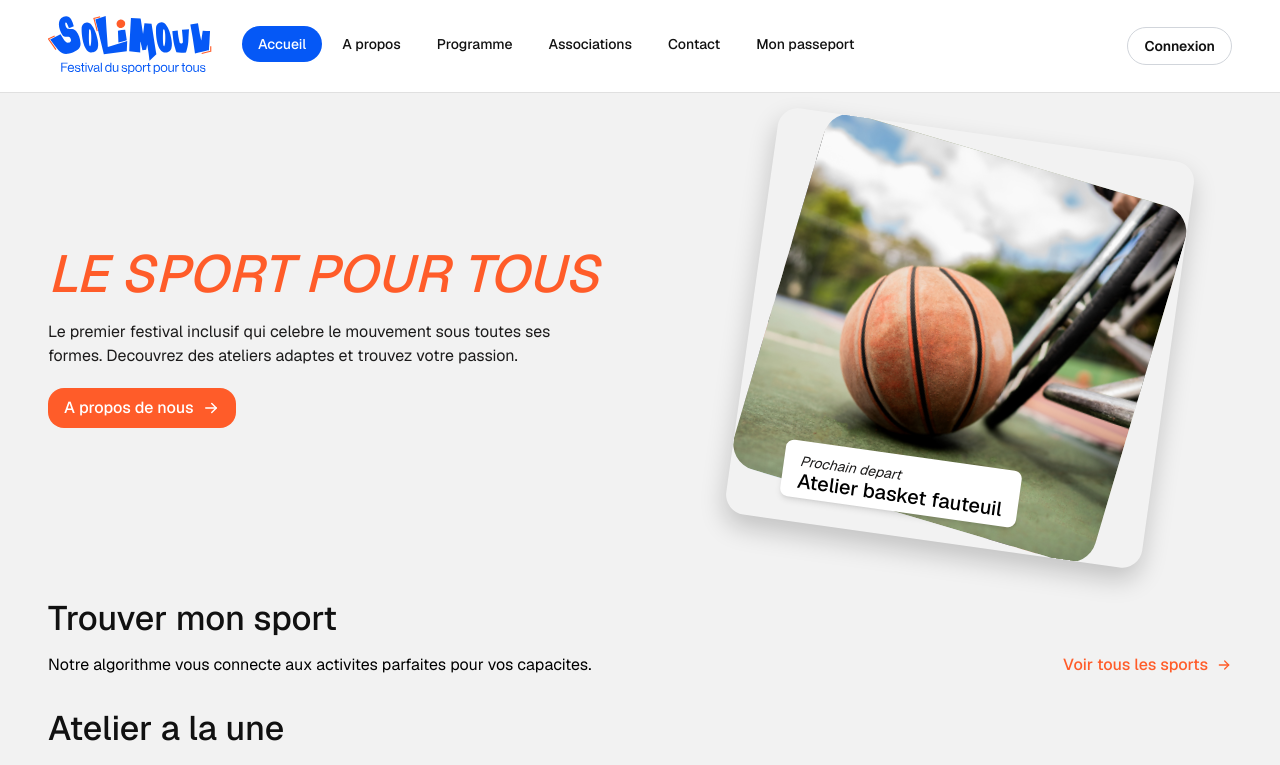
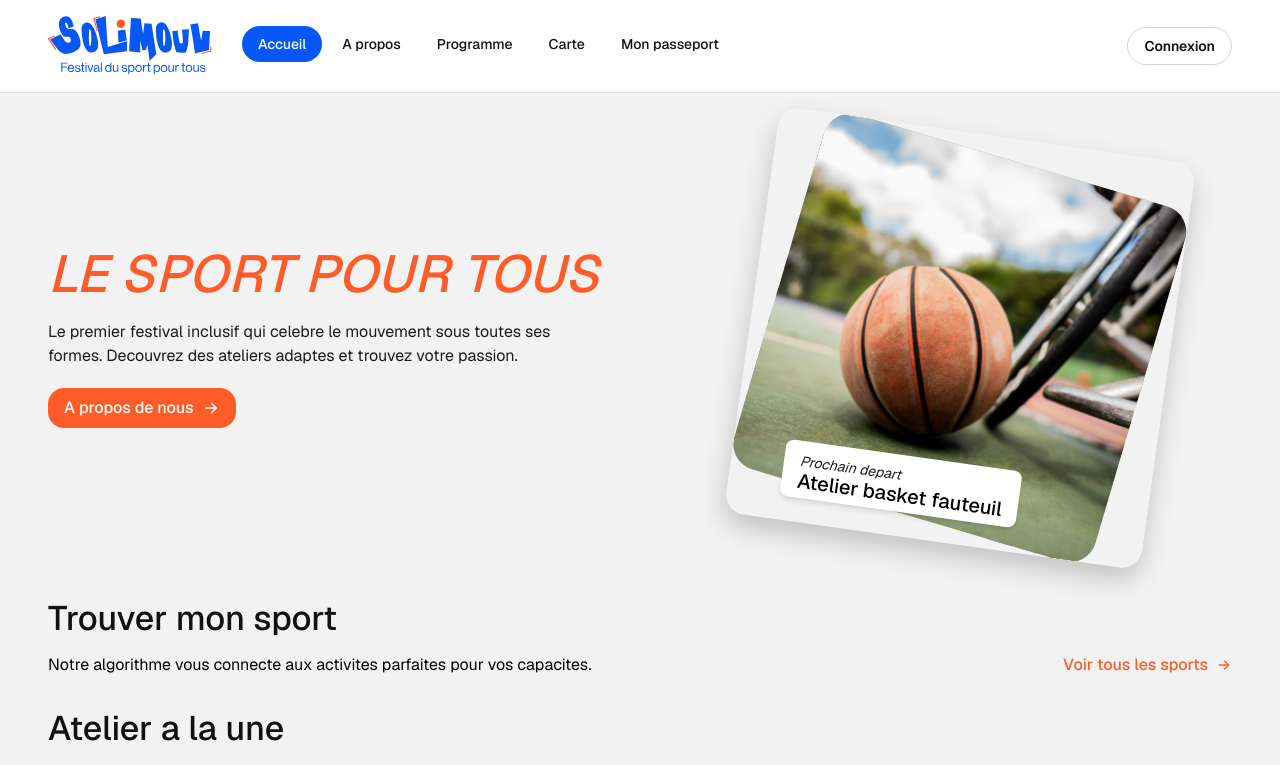
Before and after one commit to Joulelone/Solimouv, a Next.js app: page / in a window 1280 px wide. Shown: the top 765 px of the page. Built offline with nearby package versions, Linux system fonts and the light colour scheme; no server answers.

Commit message:
Update desktop navbar links and labels

```diff
--- a/src/app/a-propos/about-client.tsx
+++ b/src/app/a-propos/about-client.tsx
@@ -13,8 +13,7 @@ const baseLinks = [
   { href: "/", label: "Accueil" },
   { href: "/a-propos", label: "A propos" },
   { href: "/programme", label: "Programme" },
-  { href: "/associations", label: "Associations" },
-  { href: "/contact", label: "Contact" },
+  { href: "/contact", label: "Carte" },
   { href: "/passport", label: "Mon passeport" },
 ];
 
@@ -140,7 +139,7 @@ export function AboutClient() {
 
   const links = useMemo(() => {
     if (user) {
-      return [...baseLinks, { href: "/organisateur", label: "Espace organisateur" }, { href: "/app/dashboard", label: "Dashboard" }];
+      return [...baseLinks, { href: "/organisateur", label: "Espace organisateur" }];
     }
     return baseLinks;
   }, [user]);
--- a/src/app/contact/contact-map-client.tsx
+++ b/src/app/contact/contact-map-client.tsx
@@ -33,8 +33,7 @@ const baseLinks = [
   { href: "/", label: "Accueil" },
   { href: "/a-propos", label: "A propos" },
   { href: "/programme", label: "Programme" },
-  { href: "/associations", label: "Associations" },
-  { href: "/contact", label: "Contact" },
+  { href: "/contact", label: "Carte" },
   { href: "/passport", label: "Mon passeport" },
 ];
 
@@ -251,7 +250,7 @@ export default function ContactMapClient() {
 
   const links = useMemo(() => {
     if (user) {
-      return [...baseLinks, { href: "/organisateur", label: "Espace organisateur" }, { href: "/app/dashboard", label: "Dashboard" }];
+      return [...baseLinks, { href: "/organisateur", label: "Espace organisateur" }];
     }
     return baseLinks;
   }, [user]);
--- a/src/app/page.tsx
+++ b/src/app/page.tsx
@@ -23,8 +23,7 @@ const baseLinks = [
   { href: "/", label: "Accueil" },
   { href: "/a-propos", label: "A propos" },
   { href: "/programme", label: "Programme" },
-  { href: "/associations", label: "Associations" },
-  { href: "/contact", label: "Contact" },
+  { href: "/contact", label: "Carte" },
   { href: "/passport", label: "Mon passeport" },
 ];
 
@@ -198,7 +197,7 @@ export default function HomePage() {
 
   const links = useMemo(() => {
     if (user) {
-      return [...baseLinks, { href: "/organisateur", label: "Espace organisateur" }, { href: "/app/dashboard", label: "Dashboard" }];
+      return [...baseLinks, { href: "/organisateur", label: "Espace organisateur" }];
     }
     return baseLinks;
   }, [user]);
--- a/src/app/passport/page.tsx
+++ b/src/app/passport/page.tsx
@@ -33,8 +33,7 @@ const baseLinks = [
   { href: "/", label: "Accueil" },
   { href: "/a-propos", label: "A propos" },
   { href: "/programme", label: "Programme" },
-  { href: "/associations", label: "Associations" },
-  { href: "/contact", label: "Contact" },
+  { href: "/contact", label: "Carte" },
   { href: "/passport", label: "Mon passeport" },
 ];
 
@@ -141,7 +140,7 @@ export default function PassportPage() {
   const origin = typeof window !== "undefined" ? window.location.origin : "";
   const links = useMemo(() => {
     if (user) {
-      return [...baseLinks, { href: "/organisateur", label: "Espace organisateur" }, { href: "/app/dashboard", label: "Dashboard" }];
+      return [...baseLinks, { href: "/organisateur", label: "Espace organisateur" }];
     }
 
     return baseLinks;
--- a/src/app/programme/mon-programme/programme-result-client.tsx
+++ b/src/app/programme/mon-programme/programme-result-client.tsx
@@ -25,8 +25,7 @@ const baseLinks = [
   { href: "/", label: "Accueil" },
   { href: "/a-propos", label: "A propos" },
   { href: "/programme", label: "Programme" },
-  { href: "/associations", label: "Associations" },
-  { href: "/contact", label: "Contact" },
+  { href: "/contact", label: "Carte" },
   { href: "/passport", label: "Mon passeport" },
 ];
 
@@ -152,7 +151,6 @@ export function MonProgrammeClient() {
       return [
         ...baseLinks,
         { href: "/organisateur", label: "Espace organisateur" },
-        { href: "/app/dashboard", label: "Dashboard" },
       ];
     }
     return baseLinks;
--- a/src/app/programme/programme-client.tsx
+++ b/src/app/programme/programme-client.tsx
@@ -25,8 +25,7 @@ const baseLinks = [
   { href: "/", label: "Accueil" },
   { href: "/a-propos", label: "A propos" },
   { href: "/programme", label: "Programme" },
-  { href: "/associations", label: "Associations" },
-  { href: "/contact", label: "Contact" },
+  { href: "/contact", label: "Carte" },
   { href: "/passport", label: "Mon passeport" },
 ];
 
@@ -116,7 +115,6 @@ export function ProgrammeClient() {
       return [
         ...baseLinks,
         { href: "/organisateur", label: "Espace organisateur" },
-        { href: "/app/dashboard", label: "Dashboard" },
       ];
     }
     return baseLinks;
--- a/src/components/site-header.tsx
+++ b/src/components/site-header.tsx
@@ -11,8 +11,7 @@ const baseLinks = [
   { href: "/", label: "Accueil" },
   { href: "/a-propos", label: "A propos" },
   { href: "/programme", label: "Programme" },
-  { href: "/associations", label: "Associations" },
-  { href: "/contact", label: "Contact" },
+  { href: "/contact", label: "Carte" },
   { href: "/passport", label: "Mon passeport" },
 ];
 
@@ -26,7 +25,6 @@ export function SiteHeader() {
     ? [
         ...baseLinks,
         { href: "/organisateur", label: "Espace organisateur" },
-        { href: "/app/dashboard", label: "Dashboard" },
       ]
     : baseLinks;
 
```
